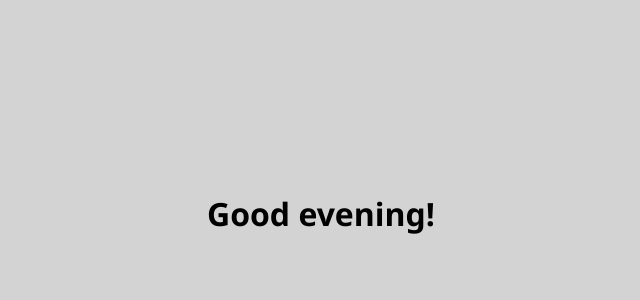
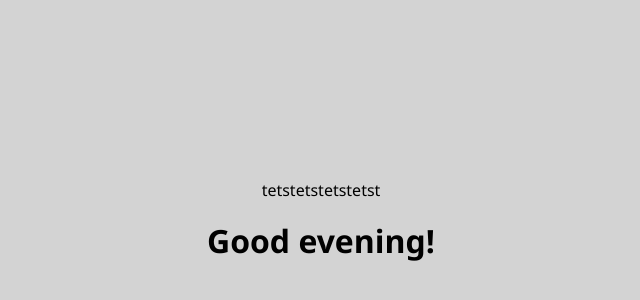
Before and after one commit to potouridisio/weather-app, a website built with Vite: page index.html in a window 1280 px wide. Shown: the part 174-474 px from the top of the page, without its empty margins (319-959 px from the left). Built offline with nearby package versions, Linux system fonts and the light colour scheme; no server answers.

Commit message:
test commit

```diff
--- a/index.html
+++ b/index.html
@@ -8,5 +8,6 @@
   </head>
   <body>
     <script type="module" src="/src/main.js"></script>
+    <p>tetstetstetstetst</p>
   </body>
 </html>
```
Also changed, not shown: 1 other file.
